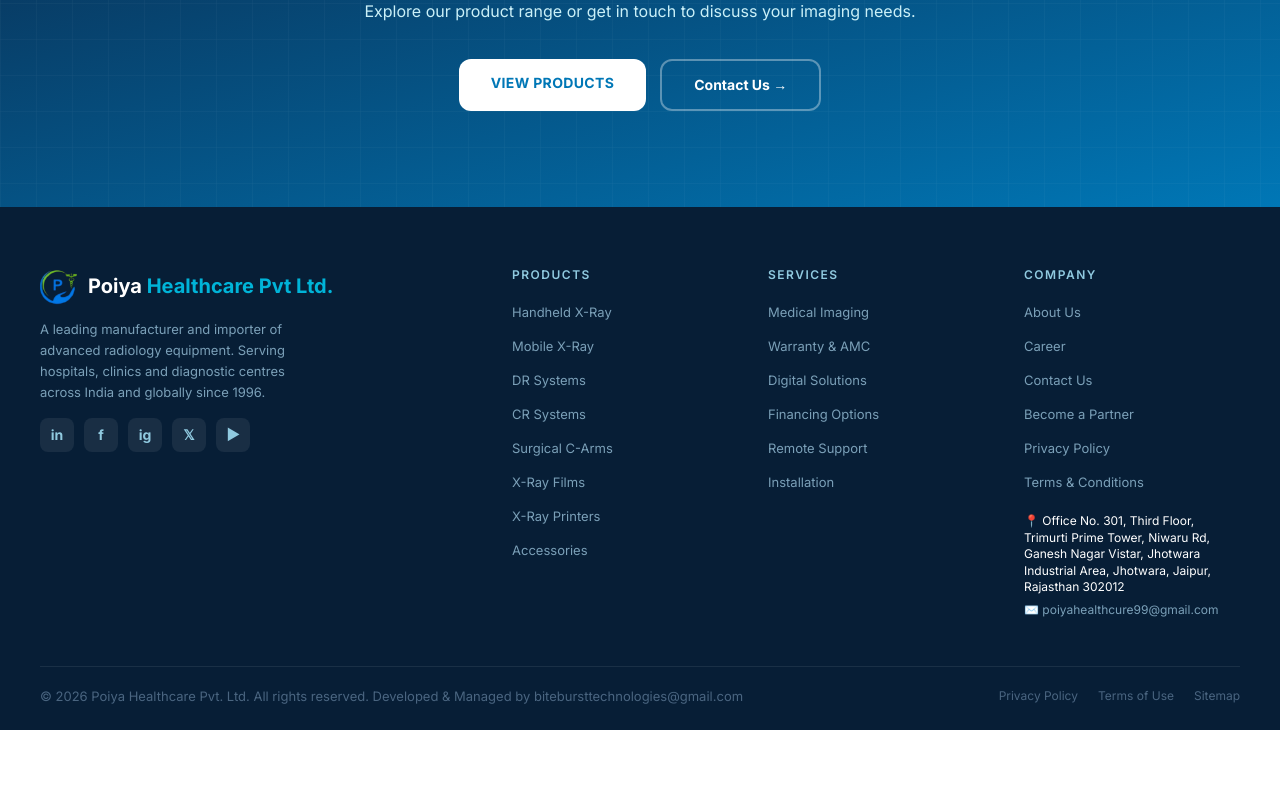
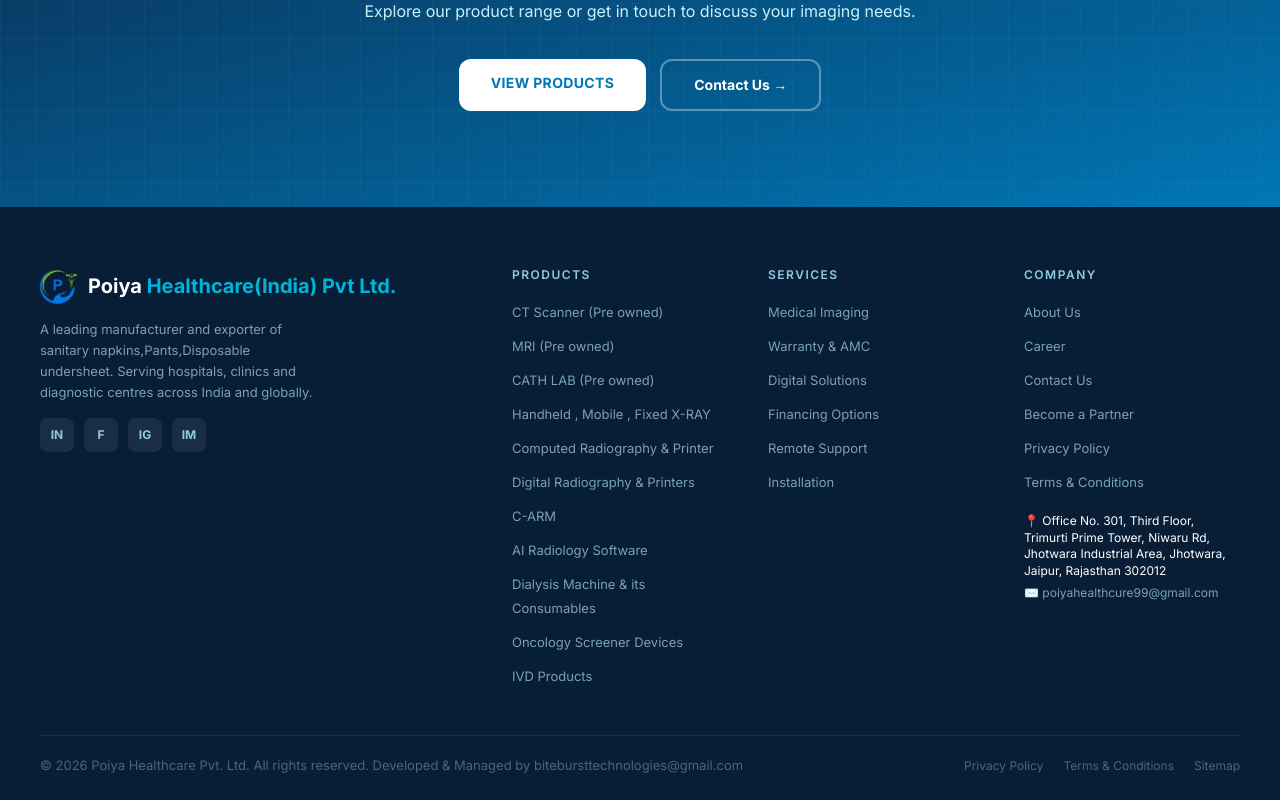
Before and after one commit to shivangsha350/Poiya-Healthcare, a React (Create React App) app in the folder frontend/: page /about in a window 1280 px wide. Shown: the part 3504-4304 px from the top of the page. Before the commit the page ends 4234 px from the top, so only its background shows below. Built offline with nearby package versions, Linux system fonts and the light colour scheme; no server answers; the HTML template or start-up script is replaced by a standard one.

Commit message:
Updated production API

```diff
--- a/frontend/src/components/Footer.js
+++ b/frontend/src/components/Footer.js
@@ -17,26 +17,25 @@
               />
             </div>
             <span className="font-display text-xl font-extrabold text-white">
-              Poiya <span className="text-accent">Healthcare Pvt Ltd.</span>
+              Poiya <span className="text-accent">Healthcare(India) Pvt Ltd.</span>
             </span>
           </Link>
           <p className="text-[13px] text-[#7BA0B8] leading-relaxed my-3.5 max-w-[280px]">
-            A leading manufacturer and importer of advanced radiology equipment. Serving hospitals, clinics and diagnostic centres across India and globally since 1996.
+            A leading manufacturer and exporter of sanitary napkins,Pants,Disposable undersheet. Serving hospitals, clinics and diagnostic centres across India and globally.
           </p>
           <div className="flex gap-2.5">
             {[
-              { href: 'https://linkedin.com', label: 'in' },
-              { href: 'https://facebook.com', label: 'f' },
-              { href: 'https://instagram.com', label: 'ig' },
-              { href: 'https://twitter.com', label: '𝕏' },
-              { href: 'https://youtube.com', label: '▶' },
+              { href: 'https://www.linkedin.com/in/poiya-healthcare-354312420/?isSelfProfile=true', label: 'in' },
+              { href: 'https://www.facebook.com/profile.php?id=61591702112597', label: 'f' },
+              { href: 'https://www.instagram.com/poiya_healthcare/', label: 'ig' },
+              { href: 'https://www.indiamart.com/poiyahealthcure', label: 'im' },
             ].map((s) => (
               <a
                 key={s.label}
                 href={s.href}
                 target="_blank"
                 rel="noreferrer"
-                className="w-[34px] h-[34px] rounded-lg bg-white/[0.07] flex items-center justify-center text-[#90CAE0] text-sm font-bold hover:bg-mid hover:text-white transition"
+                className="w-[34px] h-[34px] rounded-lg bg-white/[0.07] flex items-center justify-center text-[#90CAE0] text-xs font-black hover:bg-mid hover:text-white transition uppercase"
               >
                 {s.label}
               </a>
@@ -48,7 +47,7 @@
         <div>
           <h4 className="text-xs font-semibold uppercase tracking-[1.5px] text-[#90CAE0] mb-4">Products</h4>
           <ul className="flex flex-col gap-2.5">
-            {['Handheld X-Ray', 'Mobile X-Ray', 'DR Systems', 'CR Systems', 'Surgical C-Arms', 'X-Ray Films', 'X-Ray Printers', 'Accessories'].map((item) => (
+            {['CT Scanner (Pre owned)', 'MRI  (Pre owned)', 'CATH LAB (Pre owned)', 'Handheld , Mobile , Fixed  X-RAY', 'Computed Radiography & Printer', 'Digital Radiography & Printers', 'C-ARM', 'AI Radiology Software', 'Dialysis Machine & its Consumables', 'Oncology Screener Devices', 'IVD Products'].map((item) => (
               <li key={item}>
                 <Link to="/products" className="text-[13px] text-[#7BA0B8] hover:text-white transition">
                   {item}
@@ -80,7 +79,16 @@
             <li><Link to="/career" className="text-[13px] text-[#7BA0B8] hover:text-white transition">Career</Link></li>
             <li><Link to="/contact" className="text-[13px] text-[#7BA0B8] hover:text-white transition">Contact Us</Link></li>
             <li><Link to="/contact" className="text-[13px] text-[#7BA0B8] hover:text-white transition">Become a Partner</Link></li>
-            <li><Link to="/privacy" className="text-[13px] text-[#7BA0B8] hover:text-white transition">Privacy Policy</Link></li>
+            <li>
+              <a
+                href="/TERMS.pdf"
+                target="_blank"
+                rel="noreferrer"
+                className="text-[13px] text-[#7BA0B8] hover:text-white transition"
+              >
+                Privacy Policy
+              </a>
+            </li>
             <li>
               <a
                 href="/TERMS.pdf"
@@ -92,7 +100,7 @@
               </a>
             </li>          </ul>
           <div className="mt-5 flex flex-col gap-1.5">
-            <p className="text-xs text-[#4A6580] leading-snug text-white">📍 Office No. 301, Third Floor, Trimurti Prime Tower, Niwaru Rd, Ganesh Nagar Vistar, Jhotwara Industrial Area, Jhotwara, Jaipur, Rajasthan 302012</p>
+            <p className="text-xs text-[#4A6580] leading-snug text-white">📍 Office No. 301, Third Floor, Trimurti Prime Tower, Niwaru Rd, Jhotwara Industrial Area, Jhotwara, Jaipur, Rajasthan 302012</p>
             <p className="text-xs text-[#4A6580]">✉️ <a href="mailto:poiyahealthcure99@gmail.com" className="text-[#7BA0B8] hover:text-white">poiyahealthcure99@gmail.com</a></p>
           </div>
         </div>
@@ -101,8 +109,22 @@
       <div className="border-t border-white/[0.08] pt-5 flex flex-col sm:flex-row justify-between items-center gap-3 text-center sm:text-left">
         <p className="text-[13px] text-[#4A6580]">© {new Date().getFullYear()} Poiya Healthcare Pvt. Ltd. All rights reserved. Developed & Managed by bitebursttechnologies@gmail.com</p>
         <div className="flex gap-5">
-          <Link to="/privacy" className="text-xs text-[#4A6580] hover:text-[#90CAE0] transition">Privacy Policy</Link>
-          <Link to="/terms" className="text-xs text-[#4A6580] hover:text-[#90CAE0] transition">Terms of Use</Link>
+          <a
+            href="/TERMS.pdf"
+            target="_blank"
+            rel="noreferrer"
+            className="text-xs text-[#4A6580] hover:text-[#90CAE0] transition"
+          >
+            Privacy Policy
+          </a>
+          <a
+            href="/TERMS.pdf"
+            target="_blank"
+            rel="noreferrer"
+            className="text-xs text-[#4A6580] hover:text-[#90CAE0] transition"
+          >
+            Terms & Conditions
+          </a>
           <Link to="/sitemap" className="text-xs text-[#4A6580] hover:text-[#90CAE0] transition">Sitemap</Link>
         </div>
       </div>
--- a/frontend/src/components/Hero.js
+++ b/frontend/src/components/Hero.js
@@ -78,7 +78,7 @@
             <div className="text-xs text-[#90CAE0] uppercase tracking-wide">Installations</div>
           </div>
           <div>
-            <div className="font-display text-2xl font-extrabold text-accent">16+</div>
+            <div className="font-display text-2xl font-extrabold text-accent">17+</div>
             <div className="text-xs text-[#90CAE0] uppercase tracking-wide">Years Experience</div>
           </div>
           <div>
--- a/frontend/src/components/QuickInfo.js
+++ b/frontend/src/components/QuickInfo.js
@@ -9,8 +9,8 @@
     ),
     title: '24/7 Support',
     sub: 'Always here when you need us most',
-    link: '1800-120-280-280',
-    href: 'tel:18001202880',
+    link: '+91 9414044499',
+    href: 'tel:9414044499',
   },
   {
     icon: (
--- a/frontend/src/components/StatsBand.js
+++ b/frontend/src/components/StatsBand.js
@@ -2,8 +2,8 @@
 
 const stats = [
   { num: 1500, suffix: '+', label: 'Installations' },
-  { num: 16, suffix: '+', label: 'Years Experience' },
-  { num: 20, suffix: '+', label: 'Employees' },
+  { num: 17, suffix: '+', label: 'Years Experience' },
+  { num: 42, suffix: '+', label: 'Employees' },
   { num: 10, suffix: '+', label: 'Awards Won' },
 ];
 
--- a/frontend/src/pages/About.js
+++ b/frontend/src/pages/About.js
@@ -238,7 +238,7 @@
       </ul>
 
 <a
-        href="/documents/company-profile.pdf"
+  href="/Poiya%20Catalogue%20All%20Items.pdf"
   target="_blank"
   rel="noopener noreferrer"
   className="inline-block bg-cta hover:bg-ctadark text-white px-7 py-3 rounded-[10px] font-semibold transition"
--- a/frontend/src/pages/Contact.js
+++ b/frontend/src/pages/Contact.js
@@ -5,10 +5,45 @@
 import contactHeroImg from '../Assets/ContactHero.png';
 
 const cards = [
-  { icon: '📞', title: 'Call Us', lines: ['+91 9414044499', '+91 6376949706'], link: 'tel:01414019750', linkTxt: 'Call Now' },
-  { icon: '✉️', title: 'Email Us', lines: ['poiyahealthcure99@gmail.com'], link: 'mailto:poiyahealthcure99@gmail.com', linkTxt: 'Send Email' },
-  { icon: '📍', title: 'Visit Us', lines: ['Office No. 301, Third & Zero Floor, Trimurti Prime Tower ,Niwaru Rd Jhotwara, Jaipur, Rajasthan - 302012'], link: 'https://www.google.com/maps/dir/?api=1&destination=26.96524995783401,75.72187827367408', linkTxt: 'Get Directions' },
-  { icon: '🕐', title: 'Working Hours', lines: ['Mon – Sat: 9:00 AM – 7:00 PM', 'Support: 24/7'], link: 'tel:01414019750', linkTxt: 'Emergency Support' },
+  {
+    icon: '📞',
+    title: 'Call Us',
+    lines: [
+      '+91 9414044499',
+      '+91 9057287635'
+    ],
+    link: 'tel:+919414044499',
+    linkTxt: 'Call Now'
+  },
+  {
+    icon: '✉️',
+    title: 'Email Us',
+    lines: [
+      'poiyahealthcure99@gmail.com',
+      'poiyahc99@gmail.com'
+    ],
+    link: 'mailto:poiyahealthcure99@gmail.com',
+    linkTxt: 'Send Email'
+  },
+  {
+    icon: '📍',
+    title: 'Visit Us',
+    lines: [
+      'Office No. 301, Third Floor, Trimurti Prime Tower, Niwaru Road, Jhotwara, Jaipur, Rajasthan - 302012'
+    ],
+    link: 'https://www.google.com/maps/dir/?api=1&destination=26.96524995783401,75.72187827367408',
+    linkTxt: 'Get Directions'
+  },
+  {
+    icon: '🕐',
+    title: 'Working Hours',
+    lines: [
+      'Mon – Sat: 9:00 AM – 7:00 PM',
+      'Support: 24/7'
+    ],
+    link: 'tel:+919414044499',
+    linkTxt: 'Emergency Support'
+  }
 ];
 
 const branches = [
--- a/frontend/src/pages/Home.js
+++ b/frontend/src/pages/Home.js
@@ -112,12 +112,12 @@
           if (backupRes.data.success && backupRes.data.products && backupRes.data.products.length > 0) {
             setDisplayProducts(backupRes.data.products);
           } else {
-            setDisplayProducts(staticProducts);
+            setDisplayProducts([]); // Do not fallback to static mock products
           }
         }
       } catch (err) {
         console.error("Error fetching homepage products:", err);
-        setDisplayProducts(staticProducts);
+        setDisplayProducts([]); // Empty on error
       }
     };
     fetchHomeProducts();
@@ -198,11 +198,12 @@
       <StatsBand />
 
       {/* Products */}
+      {displayProducts.length > 0 && (
         <section className="px-5 sm:px-10 py-16 bg-cyan-50">
           <div className="max-w-7xl mx-auto">
 
             {/* Section Heading */}
-          <div className="text-center mb-14 reveal">
+            <div className="text-center mb-14">
               <span className="inline-block px-4 py-1 rounded-full bg-cyan-100 text-cyan-700 font-semibold text-sm mb-4">
                 Our Products
               </span>
@@ -236,7 +237,7 @@
             </div>
 
             {/* Button */}
-          <div className="text-center mt-14 reveal">
+            <div className="text-center mt-14">
               <Link
                 to="/products"
                 className="inline-flex items-center gap-2 bg-cyan-600 hover:bg-cyan-700 text-white font-semibold px-8 py-3 rounded-full transition-all duration-300 hover:shadow-xl hover:scale-105"
@@ -262,6 +263,7 @@
 
           </div>
         </section>
+      )}
 
       {/* CTA Band */}
       {/* <div className="bg-gradient-to-br from-accent to-mid px-5 sm:px-10 py-12 md:py-16 text-center reveal">
--- a/frontend/src/pages/Products.js
+++ b/frontend/src/pages/Products.js
@@ -7,7 +7,7 @@
 import ProductHeroImg from '../Assets/ProductHero.png';
 
 const advantages = [
-  { icon: '🏆', title: 'Carestream Authorised', desc: 'Official distributor and service partner of Carestream Health USA in India.' },
+  { icon: '🏆', title: 'Carestream Trimax Authorised', desc: 'Official distributor and service partner of Carestream Health USA in India.' },
   { icon: '🔧', title: 'Pan-India Service', desc: 'We provide our products to all over the India .' },
   { icon: '💰', title: 'Flexible Financing', desc: 'EMI options, rental plans and government tender support available.' },
   { icon: '🤖', title: 'AI-Ready Systems', desc: 'All new systems are AI integration-ready with API support.' },
```
Also changed, not shown: 2 other files (tests, documents, lock files or other folders). Lines whose indentation alone changed are shown as unchanged.
